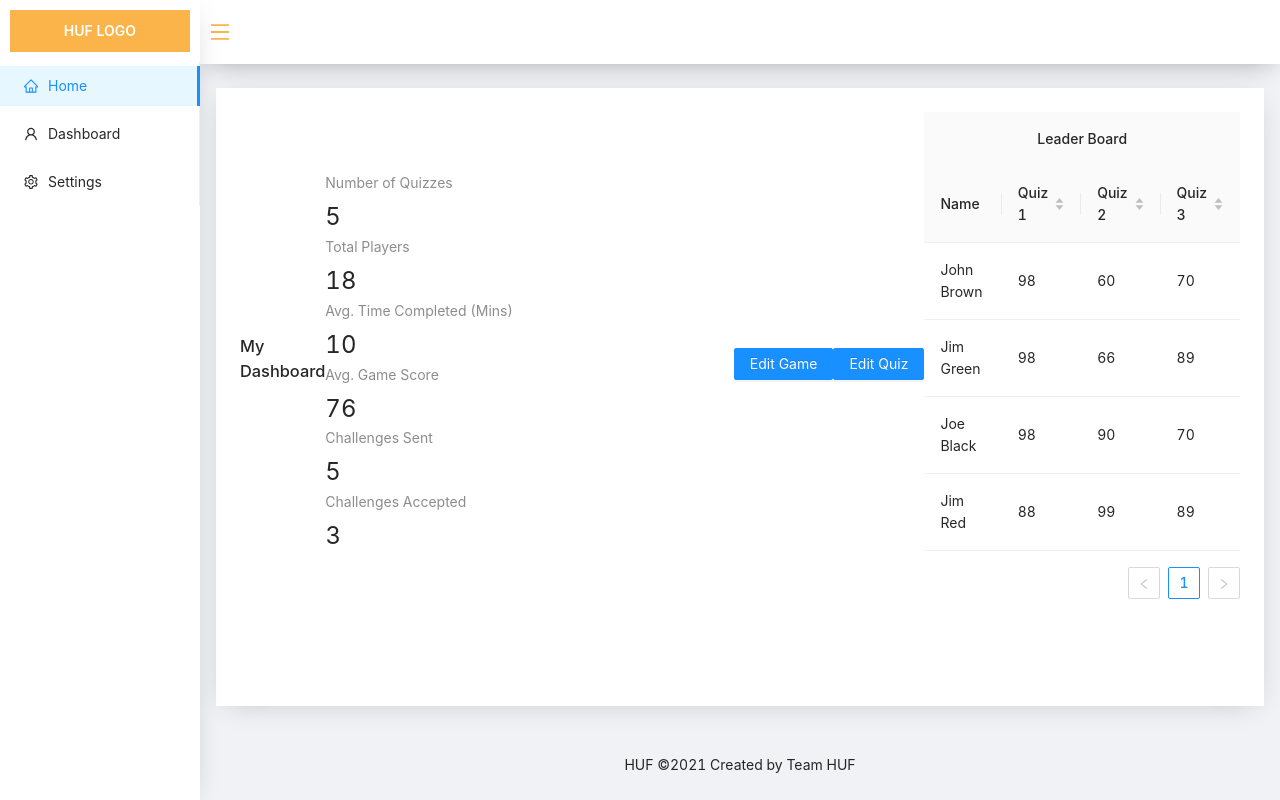
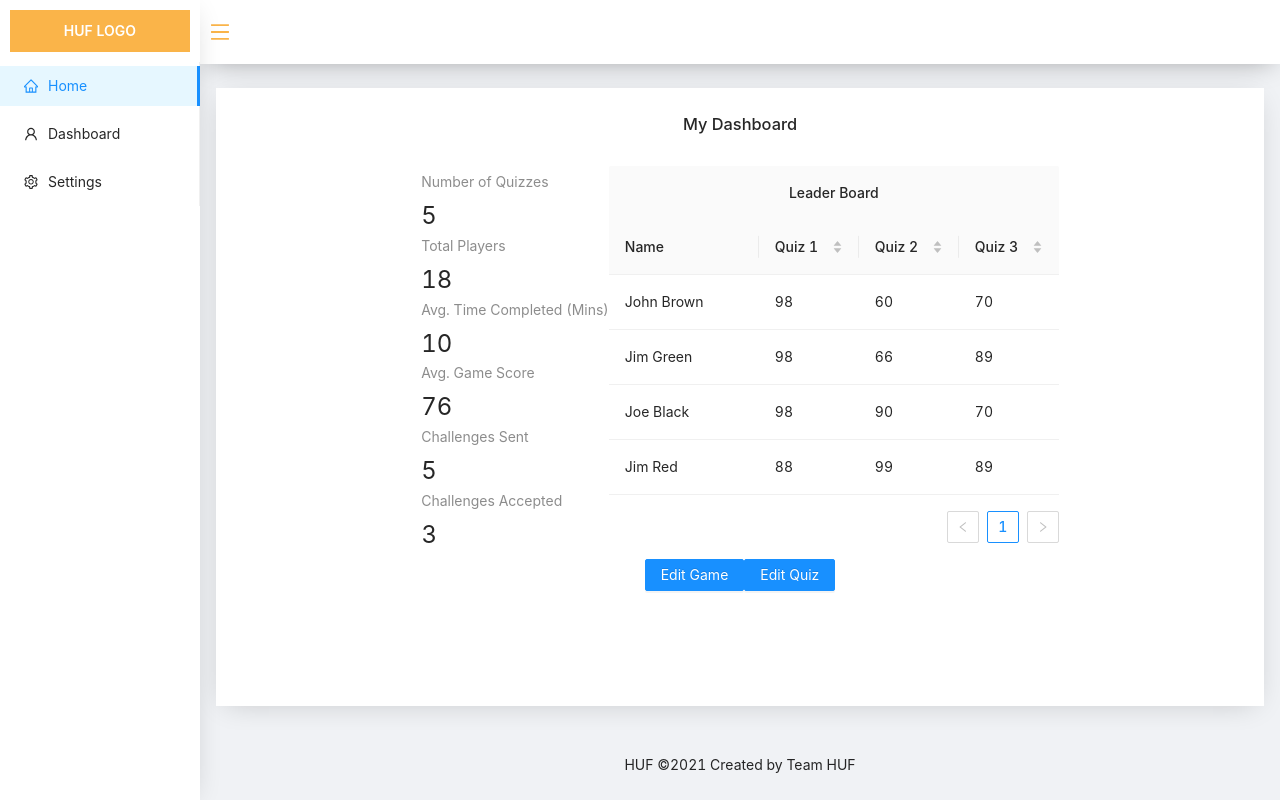
Before and after one commit to vishalraj23/CZ3003-HUF, a React (Create React App) app in the folder frontend/: page /dashboard in a window 1280 px wide. Built offline with nearby package versions, Linux system fonts and the light colour scheme.

Commit message:
added two page for game and quiz edit with a little css

```diff
--- a/frontend/src/App.js
+++ b/frontend/src/App.js
@@ -9,6 +9,8 @@ import LandingPage from './pages/LandingPage';
 import HomePage from './pages/HomePage';
 import DashboardPage from './pages/DashBoardPage';
 import SettingsPage from './pages/SettingsPage';
+import EditGamePage from './pages/EditGamePage';
+import EditQuizPage from './pages/EditQuizPage';
 import { useAuthStore } from './services/zustand/auth';
 
 const { Content } = Layout;
@@ -36,6 +38,8 @@ const App = () => {
               <Route path='/' exact component={HomePage} />
               <Route path='/dashboard' exact component={DashboardPage} />
               <Route path='/settings' exact component={SettingsPage} />
+              <Route path='/dashboard/editgame' exact component={EditGamePage} />
+              <Route path='/dashboard/editquiz' exact component={EditQuizPage} />
             </Switch>
           </Content>
           <SiteFooter />
--- a/frontend/src/components/DashboardDisplay/index.js
+++ b/frontend/src/components/DashboardDisplay/index.js
@@ -1,31 +1,18 @@
 import * as React from 'react';
-import { Statistic, Row, Col } from 'antd';
+import { Statistic } from 'antd';
 
 import './index.css'
 
 const DashboardDisplay = () => {
   return <div className='dashboard'>
 
-    <Row gutter={16}>
-    <Col span={15}>
     <Statistic id='stat1' title="Number of Quizzes" value={5} />
-    </Col>
-    <Col span={15}>
     <Statistic id='stat2' title="Total Players" value={18} />
-    </Col>
-    <Col span={15}>
     <Statistic id='stat3' title="Avg. Time Completed (Mins)" value={10} />
-    </Col>
-    <Col span={15}>
     <Statistic id='stat4' title="Avg. Game Score" value={76} />
-    </Col>
-    <Col span={15}>
     <Statistic id='stat5'title="Challenges Sent" value={5} />
-    </Col>
-    <Col span={15}>
     <Statistic id='stat6' title="Challenges Accepted" value={3} />
-    </Col>
-  </Row>
+
   </div>;
 };
 
--- a/frontend/src/components/LDTable/index.js
+++ b/frontend/src/components/LDTable/index.js
@@ -14,12 +14,12 @@ const columns = [
         {
             title: 'Name',
             dataIndex: 'name',
-            width: 200,
+            width: 150,
         },
         {
             title: 'Quiz 1',
             dataIndex: 'quiz1',
-            width: 150,
+            width: 100,
             sorter: {
                 compare: (a, b) => a.quiz1 - b.quiz1,
             },
@@ -27,7 +27,7 @@ const columns = [
         {
             title: 'Quiz 2',
             dataIndex: 'quiz2',
-            width: 150,
+            width: 100,
             sorter: {
                 compare: (a, b) => a.quiz2 - b.quiz2,
             },
@@ -35,7 +35,7 @@ const columns = [
           {
             title: 'Quiz 3',
             dataIndex: 'quiz3',
-            width: 150,
+            width: 100,
             sorter: {
                 compare: (a, b) => a.quiz3 - b.quiz3,
             },
--- a/frontend/src/pages/DashBoardPage/index.css
+++ b/frontend/src/pages/DashBoardPage/index.css
@@ -1,5 +1,24 @@
-.container {
+.container1 {
   display: flex;
   justify-content: center;
   align-items: center;
+  flex-direction: column;
 }
+
+.container2 {
+  display: flex;
+  justify-content: center;
+  align-items: center;
+  padding-top: 20px;
+}
+
+.container3 {
+  display: flex;
+  justify-content: center;
+  align-items: center;
+
+}
+
+.container3-item{
+
+}
--- a/frontend/src/pages/DashBoardPage/index.js
+++ b/frontend/src/pages/DashBoardPage/index.js
@@ -3,15 +3,46 @@ import { DashboardDisplay } from '../../components/DashboardDisplay';
 import { LDTable } from '../../components/LDTable';
 import { Button } from 'antd';
 import './index.css';
+import { Link } from 'react-router-dom';
 
 const DashboardPage = () => {
   return (
-    <div className='container'>
-      <h1>My Dashboard</h1>
-      <DashboardDisplay id='dashboard'/>
-      <Button id='btn1' type="primary">Edit Game</Button>
-      <Button id='btn2' type="primary">Edit Quiz</Button>
+    <div>
+
+      <div className='container1'>
+        <h1>My Dashboard</h1>
+      </div>
+
+      <div className='container2'>
+        <div className='item'>
+          <DashboardDisplay />
+        </div>
+        <div className='item'>
+          <LDTable />
+        </div>
+      </div>
+
+      <div className='container3'>
+        <div className='container3-item'>
+          <Button type="primary">
+            <Link to={'dashboard/editgame'}>Edit Game</Link>
+          </Button>
+        </div>
+        <div className='container3-item'>
+          <Button type="primary">
+            <Link to={'dashboard/editquiz'}>Edit Quiz</Link>
+          </Button>
+        </div>
+      </div>
+      {/* <DashboardDisplay id='dashboard'/>
       <LDTable />
+      <Button id='btn1' type="primary">
+        <Link to={'dashboard/editgame'}>Edit Game</Link>
+      </Button>
+      <Button id='btn2' type="primary">
+        <Link to={'dashboard/editquiz'}>Edit Quiz</Link>
+      </Button> */}
+
     </div>
   );
 };
--- /dev/null
+++ b/frontend/src/pages/EditGamePage/index.css
@@ -0,0 +1,12 @@
+/* .container {
+  display: flex;
+  justify-content: center;
+  align-items: center;
+} */
+
+.container1 {
+  display: flex;
+  justify-content: center;
+  align-items: center;
+  flex-direction: row;
+}
--- /dev/null
+++ b/frontend/src/pages/EditGamePage/index.js
@@ -0,0 +1,99 @@
+import * as React from 'react';
+import { useState } from 'react';
+import {  Form, Input, Button, InputNumber, Modal } from 'antd';
+import { Link } from 'react-router-dom';
+import './index.css';
+import TextArea from 'rc-textarea';
+
+//function to update input number
+function onChange(value) {
+  console.log('changed', value);
+}
+
+/* //funtion for delete confirmation button
+function confirm(e) {
+  console.log(e);
+  message.success('Game Successfully Deleted');
+}
+
+function cancel(e) {
+  console.log(e);
+} */
+
+
+//internal component for pop out window to delete game
+const Pop = () => {
+  const [isModalVisible, setIsModalVisible] = useState(false);
+
+  const showModal = () => {
+    setIsModalVisible(true);
+  };
+
+  const handleOk = () => {
+    setIsModalVisible(false);
+  };
+
+  const handleCancel = () => {
+    setIsModalVisible(false);
+  };
+
+  return (
+    <>
+      <Button type="primary" danger onClick={showModal}>Delete Game</Button>
+      <Modal title="Delete Game Confirmation" visible={isModalVisible} onOk={handleOk} onCancel={handleCancel}>
+        <p>Are you sure you want to delete this game?</p>
+      </Modal>
+    </>
+  );
+};
+
+
+
+const EditGamePage = () => {
+  return (
+    <div>
+      <div className='container1'>
+        <h1>Edit Game Page</h1>
+        {/* <Popconfirm
+          title='Are you sure you want to delete this game?'
+          onConfirm={confirm}
+          onCancel={cancel}
+          okText="Yes"
+          cancelText="No"
+        >
+          <Button type="primary" danger>Delete Game</Button>
+        </Popconfirm> */}
+
+        <Pop />
+
+      </div>
+
+      <div className='container2'>
+        <Form>
+          <Form.Item label="Game Name">
+            <Input placeholder="Enter Game Name" />
+          </Form.Item>
+          <Form.Item label="Game Description">
+            <TextArea placeholder="Enter Game Description" cols={40}/>
+          </Form.Item>
+          <Form.Item label="Number of Quizzes">
+            <InputNumber min={1} max={10} defaultValue={1} onChange={onChange} />
+          </Form.Item>
+          <Form.Item label="Number of Questions per Quiz">
+            <InputNumber min={1} max={10} defaultValue={1} onChange={onChange} />
+          </Form.Item>
+        </Form>
+      </div>
+
+      <div className='container3'>
+        <Button type="primary">
+          <Link to={'/dashboard'}>Back</Link>
+        </Button>
+        <Button type="primary">Save Changes</Button>
+      </div>
+
+    </div>
+  );
+};
+
+export default EditGamePage;
--- /dev/null
+++ b/frontend/src/pages/EditQuizPage/index.css
@@ -0,0 +1,12 @@
+/* .container {
+  display: flex;
+  justify-content: center;
+  align-items: center;
+} */
+
+.container1 {
+  display: flex;
+  justify-content: center;
+  align-items: center;
+  flex-direction: row;
+}
--- /dev/null
+++ b/frontend/src/pages/EditQuizPage/index.js
@@ -0,0 +1,105 @@
+import * as React from 'react';
+import { useState } from 'react';
+import { Button, Input, InputNumber, Form, Modal} from 'antd';
+import { Link } from 'react-router-dom';
+import './index.css';
+import TextArea from 'rc-textarea';
+
+//function to update input number
+function onChange(value) {
+  console.log('changed', value);
+}
+
+/* //funtion for delete confirmation button
+function confirm(e) {
+  console.log(e);
+  message.success('Quiz Successfully Deleted');
+}
+
+function cancel(e) {
+  console.log(e);
+} */
+
+
+//internal component for pop out window to delete game
+const Pop = () => {
+  const [isModalVisible, setIsModalVisible] = useState(false);
+
+  const showModal = () => {
+    setIsModalVisible(true);
+  };
+
+  const handleOk = () => {
+    setIsModalVisible(false);
+  };
+
+  const handleCancel = () => {
+    setIsModalVisible(false);
+  };
+
+  return (
+    <>
+      <Button type="primary" danger onClick={showModal}>Delete Quiz</Button>
+      <Modal title="Delete Quiz Confirmation" visible={isModalVisible} onOk={handleOk} onCancel={handleCancel}>
+        <p>Are you sure you want to delete this quiz?</p>
+      </Modal>
+    </>
+  );
+};
+
+const EditQuizPage = () => {
+  return (
+    <div>
+      <div className='container1'>
+        <h1>Edit Quiz Page</h1>
+        {/* <Popconfirm
+          title='Are you sure you want to delete this quiz?'
+          onConfirm={confirm}
+          onCancel={cancel}
+          okText="Yes"
+          cancelText="No"
+        >
+          <Button type="primary" danger>Delete Quiz</Button>
+        </Popconfirm> */}
+        <Pop />
+      </div>
+
+      <div className='container2'>
+        <Form>
+          <Form.Item label="Quiz Description">
+            <TextArea placeholder="Enter Quiz Description" cols={40}/>
+          </Form.Item>
+          <Form.Item label="Quiz Duration (mins)">
+            <InputNumber min={1} max={30} defaultValue={1} onChange={onChange} />
+          </Form.Item>
+          <Form.Item label="Question 1">
+            <Input placeholder="Enter Question" />
+          </Form.Item>
+          <Form.Item label="Option 1">
+            <Input />
+          </Form.Item>
+          <Form.Item label="Option 2">
+            <Input />
+          </Form.Item>
+          <Form.Item label="Option 3">
+            <Input />
+          </Form.Item>
+          <Form.Item label="Option 4">
+            <Input />
+          </Form.Item>
+        </Form>
+      </div>
+
+      <div>
+        <Button type="primary">
+          <Link to={'/dashboard'}>Back</Link>
+        </Button>
+        <Button type="primary">Save Changes</Button>
+      </div>
+
+    </div>
+
+  );
+};
+
+export default EditQuizPage;
```
Lines whose indentation alone changed are shown as unchanged.
